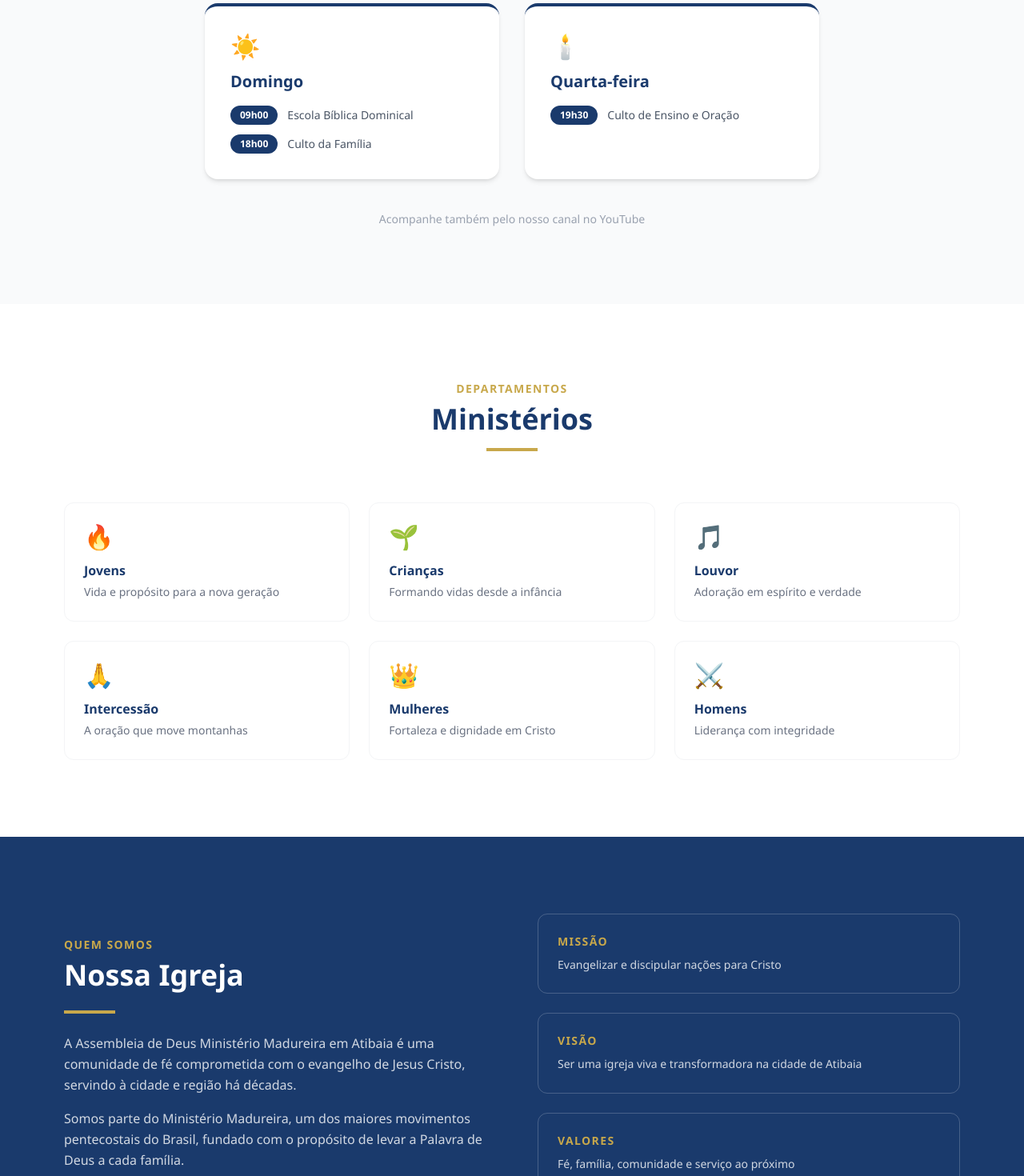
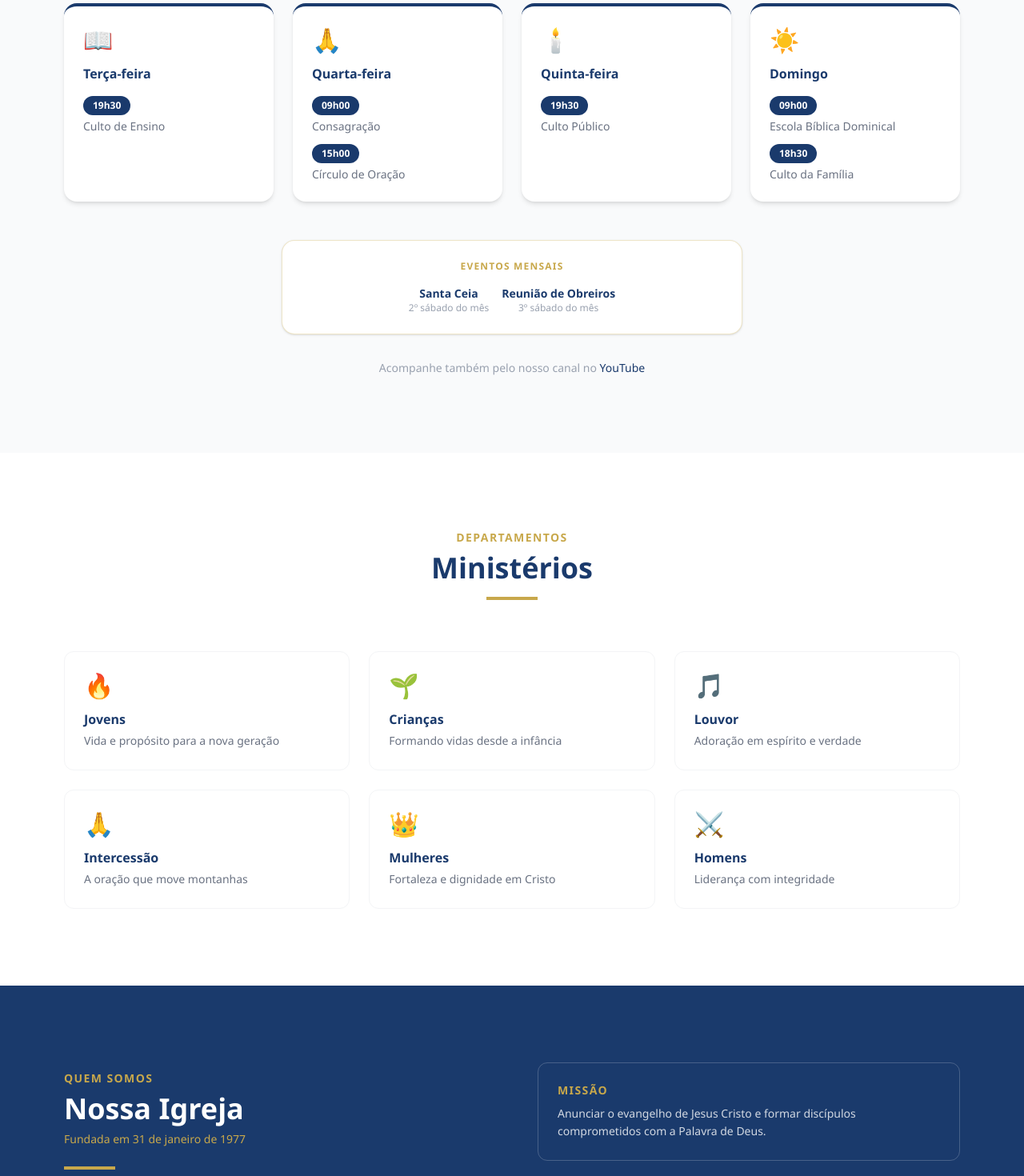
Before and after one commit to JrValerio/admadureira-atibaia, a Next.js app: page / in a window 1280 px wide. Shown: the part 1100-2570 px from the top of the page at 80% size. Built offline with nearby package versions, Linux system fonts and the light colour scheme.

Commit message:
feat: update institutional data, worship schedule, contact info and social links

```diff
--- a/src/app/layout.tsx
+++ b/src/app/layout.tsx
@@ -2,10 +2,11 @@ import type { Metadata } from "next";
 import "./globals.css";
 
 export const metadata: Metadata = {
-  title: "AD Madureira Atibaia | Assembleia de Deus",
+  title: "Assembleia de Deus Madureira | Campo de Atibaia",
   description:
-    "Igreja Assembleia de Deus Ministério Madureira – Campo de Atibaia. Praça Pio XII, 122 – Centro. Cultos aos domingos e quartas-feiras.",
-  keywords: "assembleia de deus, madureira, atibaia, igreja, culto, evangélica",
+    "Igreja Evangélica Assembleia de Deus Ministério Madureira – Campo de Atibaia/SP. Cultos às terças, quartas, quintas e domingos. Praça Pio XII, 122 – Centro.",
+  keywords:
+    "igreja em atibaia, assembleia de deus madureira, igreja evangélica atibaia, culto em atibaia, AD Madureira Atibaia",
 };
 
 export default function RootLayout({
--- a/src/components/Footer.tsx
+++ b/src/components/Footer.tsx
@@ -1,3 +1,42 @@
+const redes = [
+  {
+    nome: "Instagram",
+    href: "https://www.instagram.com/admadureira_atibaia/",
+    icon: (
+      <svg className="w-5 h-5" fill="currentColor" viewBox="0 0 24 24">
+        <path d="M12 2.163c3.204 0 3.584.012 4.85.07 3.252.148 4.771 1.691 4.919 4.919.058 1.265.069 1.645.069 4.849 0 3.205-.012 3.584-.069 4.849-.149 3.225-1.664 4.771-4.919 4.919-1.266.058-1.644.07-4.85.07-3.204 0-3.584-.012-4.849-.07-3.26-.149-4.771-1.699-4.919-4.92-.058-1.265-.07-1.644-.07-4.849 0-3.204.013-3.583.07-4.849.149-3.227 1.664-4.771 4.919-4.919 1.266-.057 1.645-.069 4.849-.069zm0-2.163c-3.259 0-3.667.014-4.947.072-4.358.2-6.78 2.618-6.98 6.98-.059 1.281-.073 1.689-.073 4.948 0 3.259.014 3.668.072 4.948.2 4.358 2.618 6.78 6.98 6.98 1.281.058 1.689.072 4.948.072 3.259 0 3.668-.014 4.948-.072 4.354-.2 6.782-2.618 6.979-6.98.059-1.28.073-1.689.073-4.948 0-3.259-.014-3.667-.072-4.947-.196-4.354-2.617-6.78-6.979-6.98-1.281-.059-1.69-.073-4.949-.073zm0 5.838c-3.403 0-6.162 2.759-6.162 6.162s2.759 6.163 6.162 6.163 6.162-2.759 6.162-6.163c0-3.403-2.759-6.162-6.162-6.162zm0 10.162c-2.209 0-4-1.79-4-4 0-2.209 1.791-4 4-4s4 1.791 4 4c0 2.21-1.791 4-4 4zm6.406-11.845c-.796 0-1.441.645-1.441 1.44s.645 1.44 1.441 1.44c.795 0 1.439-.645 1.439-1.44s-.644-1.44-1.439-1.44z" />
+      </svg>
+    ),
+  },
+  {
+    nome: "YouTube",
+    href: "https://www.youtube.com/@ADMadureiraAtibaia",
+    icon: (
+      <svg className="w-5 h-5" fill="currentColor" viewBox="0 0 24 24">
+        <path d="M23.498 6.186a3.016 3.016 0 0 0-2.122-2.136C19.505 3.545 12 3.545 12 3.545s-7.505 0-9.377.505A3.017 3.017 0 0 0 .502 6.186C0 8.07 0 12 0 12s0 3.93.502 5.814a3.016 3.016 0 0 0 2.122 2.136c1.871.505 9.376.505 9.376.505s7.505 0 9.377-.505a3.015 3.015 0 0 0 2.122-2.136C24 15.93 24 12 24 12s0-3.93-.502-5.814zM9.545 15.568V8.432L15.818 12l-6.273 3.568z" />
+      </svg>
+    ),
+  },
+  {
+    nome: "Facebook",
+    href: "https://www.facebook.com/ADMadureiraAtibaiaSede",
+    icon: (
+      <svg className="w-5 h-5" fill="currentColor" viewBox="0 0 24 24">
+        <path d="M24 12.073c0-6.627-5.373-12-12-12s-12 5.373-12 12c0 5.99 4.388 10.954 10.125 11.854v-8.385H7.078v-3.47h3.047V9.43c0-3.007 1.792-4.669 4.533-4.669 1.312 0 2.686.235 2.686.235v2.953H15.83c-1.491 0-1.956.925-1.956 1.874v2.25h3.328l-.532 3.47h-2.796v8.385C19.612 23.027 24 18.062 24 12.073z" />
+      </svg>
+    ),
+  },
+  {
+    nome: "Linktree",
+    href: "https://linktr.ee/admadureira_atibaia",
+    icon: (
+      <svg className="w-5 h-5" fill="currentColor" viewBox="0 0 24 24">
+        <path d="M7.953 15.066c-.08.163-.08.324-.08.486.08.517.528.89 1.052.89h6.15c.525 0 .972-.374 1.052-.89 0-.162 0-.323-.08-.486L13.554 9.5h2.59L12 2 7.856 9.5h2.59l-2.493 5.566zm8.047 3.982H8c-.553 0-1 .448-1 1s.447 1 1 1h8c.553 0 1-.448 1-1s-.447-1-1-1z" />
+      </svg>
+    ),
+  },
+];
+
 export default function Footer() {
   return (
     <footer className="bg-[#0f2347] text-white/70 py-10">
@@ -10,26 +49,45 @@ export default function Footer() {
           <p className="text-white font-semibold text-sm mb-1">
             Ministério Madureira
           </p>
-          <p className="text-white/60 text-sm">Campo de Atibaia</p>
+          <p className="text-white/60 text-sm mb-3">Campo de Atibaia – SP</p>
+          <p className="text-white/40 text-xs">CNPJ: 48.644.074/0001-97</p>
         </div>
 
         {/* Endereço */}
         <div>
           <h4 className="text-white font-semibold text-sm mb-2">Endereço</h4>
-          <p className="text-sm leading-relaxed">
-            Praça Pio XII, 122
-            <br />
-            Centro – Atibaia/SP
+          <p className="text-sm leading-relaxed mb-2">
+            Praça Pio XII, 122<br />
+            Centro – Atibaia/SP<br />
+            CEP 12940-160
           </p>
+          <a
+            href="https://wa.me/5511916116102"
+            target="_blank"
+            rel="noopener noreferrer"
+            className="text-sm hover:text-[#c8a84b] transition-colors"
+          >
+            (11) 91611-6102
+          </a>
         </div>
 
-        {/* Cultos */}
+        {/* Redes sociais */}
         <div>
-          <h4 className="text-white font-semibold text-sm mb-2">Cultos</h4>
-          <ul className="text-sm space-y-1">
-            <li>Domingo · 9h e 18h</li>
-            <li>Quarta · 19h30</li>
-          </ul>
+          <h4 className="text-white font-semibold text-sm mb-4">Redes Sociais</h4>
+          <div className="flex flex-wrap gap-3">
+            {redes.map((rede) => (
+              <a
+                key={rede.nome}
+                href={rede.href}
+                target="_blank"
+                rel="noopener noreferrer"
+                aria-label={rede.nome}
+                className="w-9 h-9 rounded-full bg-white/10 hover:bg-[#c8a84b] flex items-center justify-center transition-colors duration-200"
+              >
+                {rede.icon}
+              </a>
+            ))}
+          </div>
         </div>
       </div>
 
--- a/src/sections/Contato.tsx
+++ b/src/sections/Contato.tsx
@@ -27,8 +27,28 @@ export default function Contato() {
                 <h4 className="font-semibold text-[#1a3a6c] mb-1">Endereço</h4>
                 <p className="text-gray-600 text-sm leading-relaxed">
                   Praça Pio XII, 122<br />
-                  Centro – Atibaia/SP
+                  Centro – Atibaia/SP<br />
+                  CEP 12940-160
                 </p>
+              </div>
+            </div>
+
+            <div className="flex items-start gap-4">
+              <div className="w-10 h-10 rounded-full bg-[#1a3a6c] flex items-center justify-center shrink-0">
+                <svg className="w-5 h-5 text-white" fill="none" stroke="currentColor" viewBox="0 0 24 24">
+                  <path strokeLinecap="round" strokeLinejoin="round" strokeWidth={2} d="M3 5a2 2 0 012-2h3.28a1 1 0 01.948.684l1.498 4.493a1 1 0 01-.502 1.21l-2.257 1.13a11.042 11.042 0 005.516 5.516l1.13-2.257a1 1 0 011.21-.502l4.493 1.498a1 1 0 01.684.949V19a2 2 0 01-2 2h-1C9.716 21 3 14.284 3 6V5z" />
+                </svg>
+              </div>
+              <div>
+                <h4 className="font-semibold text-[#1a3a6c] mb-1">Telefone / WhatsApp</h4>
+                <a
+                  href="https://wa.me/5511916116102"
+                  target="_blank"
+                  rel="noopener noreferrer"
+                  className="text-gray-600 text-sm hover:text-[#1a3a6c] transition-colors"
+                >
+                  (11) 91611-6102
+                </a>
               </div>
             </div>
 
@@ -41,24 +61,26 @@ export default function Contato() {
               <div>
                 <h4 className="font-semibold text-[#1a3a6c] mb-1">Horários</h4>
                 <ul className="text-gray-600 text-sm space-y-1">
-                  <li>Domingo · 9h00 – Escola Bíblica</li>
-                  <li>Domingo · 18h00 – Culto da Família</li>
-                  <li>Quarta · 19h30 – Culto de Ensino</li>
+                  <li>Terça · 19h30 – Culto de Ensino</li>
+                  <li>Quarta · 09h00 – Consagração</li>
+                  <li>Quarta · 15h00 – Círculo de Oração</li>
+                  <li>Quinta · 19h30 – Culto Público</li>
+                  <li>Domingo · 09h00 – Escola Bíblica</li>
+                  <li>Domingo · 18h30 – Culto da Família</li>
                 </ul>
               </div>
             </div>
           </div>
 
           {/* Mapa embed */}
-          <div className="rounded-2xl overflow-hidden shadow-md h-72 bg-gray-200">
+          <div className="rounded-2xl overflow-hidden shadow-md h-80 bg-gray-200">
             <iframe
               title="Localização AD Madureira Atibaia"
-              src="https://www.google.com/maps/embed?pb=!1m18!1m12!1m3!1d3664.3!2d-46.5!3d-23.1!2m3!1f0!2f0!3f0!3m2!1i1024!2i768!4f13.1!3m3!1m2!1s0x94cef8!2sPra%C3%A7a%20Pio%20XII%2C%20122%20-%20Centro%2C%20Atibaia%20-%20SP!5e0!3m2!1spt-BR!2sbr!4v1"
+              src="https://www.google.com/maps/embed?pb=!1m18!1m12!1m3!1d3664.3!2d-46.5567!3d-23.1171!2m3!1f0!2f0!3f0!3m2!1i1024!2i768!4f13.1!3m3!1m2!1s0x94cef8a6b1234567%3A0x1234567890abcdef!2sPra%C3%A7a%20Pio%20XII%2C%20122%20-%20Centro%2C%20Atibaia%20-%20SP%2C%2012940-160!5e0!3m2!1spt-BR!2sbr!4v1"
               width="100%"
               height="100%"
-              style={{ border: 0 }}
+              className="border-0"
               allowFullScreen
-              loading="lazy"
               referrerPolicy="no-referrer-when-downgrade"
             />
           </div>
--- a/src/sections/Cultos.tsx
+++ b/src/sections/Cultos.tsx
@@ -1,17 +1,35 @@
 const cultos = [
   {
-    dia: "Domingo",
-    horarios: [
-      { hora: "09h00", nome: "Escola Bíblica Dominical" },
-      { hora: "18h00", nome: "Culto da Família" },
-    ],
-    icone: "☀️",
+    dia: "Terça-feira",
+    icone: "📖",
+    horarios: [{ hora: "19h30", nome: "Culto de Ensino" }],
   },
   {
     dia: "Quarta-feira",
-    horarios: [{ hora: "19h30", nome: "Culto de Ensino e Oração" }],
+    icone: "🙏",
+    horarios: [
+      { hora: "09h00", nome: "Consagração" },
+      { hora: "15h00", nome: "Círculo de Oração" },
+    ],
+  },
+  {
+    dia: "Quinta-feira",
     icone: "🕯️",
+    horarios: [{ hora: "19h30", nome: "Culto Público" }],
   },
+  {
+    dia: "Domingo",
+    icone: "☀️",
+    horarios: [
+      { hora: "09h00", nome: "Escola Bíblica Dominical" },
+      { hora: "18h30", nome: "Culto da Família" },
+    ],
+  },
+];
+
+const eventosEspeciais = [
+  { nome: "Santa Ceia", detalhe: "2º sábado do mês" },
+  { nome: "Reunião de Obreiros", detalhe: "3º sábado do mês" },
 ];
 
 export default function Cultos() {
@@ -29,26 +47,24 @@ export default function Cultos() {
           <div className="w-16 h-1 bg-[#c8a84b] mx-auto mt-4" />
         </div>
 
-        {/* Cards de culto */}
-        <div className="grid grid-cols-1 md:grid-cols-2 gap-8 max-w-3xl mx-auto">
+        {/* Grid de cultos */}
+        <div className="grid grid-cols-1 sm:grid-cols-2 lg:grid-cols-4 gap-6 mb-12">
           {cultos.map((culto) => (
             <div
               key={culto.dia}
-              className="bg-white rounded-2xl shadow-md p-8 border-t-4 border-[#1a3a6c] hover:shadow-lg transition-shadow"
+              className="bg-white rounded-2xl shadow-md p-6 border-t-4 border-[#1a3a6c] hover:shadow-lg transition-shadow"
             >
               <div className="text-3xl mb-3">{culto.icone}</div>
-              <h3 className="text-[#1a3a6c] font-bold text-xl mb-4">
+              <h3 className="text-[#1a3a6c] font-bold text-base mb-4">
                 {culto.dia}
               </h3>
               <ul className="space-y-3">
                 {culto.horarios.map((h) => (
-                  <li key={h.hora} className="flex items-start gap-3">
-                    <span className="bg-[#1a3a6c] text-white text-xs font-bold px-3 py-1 rounded-full whitespace-nowrap">
+                  <li key={h.hora} className="flex flex-col gap-1">
+                    <span className="bg-[#1a3a6c] text-white text-xs font-bold px-3 py-1 rounded-full self-start">
                       {h.hora}
                     </span>
-                    <span className="text-gray-600 text-sm pt-0.5">
-                      {h.nome}
-                    </span>
+                    <span className="text-gray-500 text-sm">{h.nome}</span>
                   </li>
                 ))}
               </ul>
@@ -56,9 +72,31 @@ export default function Cultos() {
           ))}
         </div>
 
-        {/* Nota sobre transmissão */}
-        <p className="text-center text-gray-400 text-sm mt-10">
-          Acompanhe também pelo nosso canal no YouTube
+        {/* Eventos especiais */}
+        <div className="bg-white rounded-2xl shadow-sm border border-[#c8a84b]/30 p-6 max-w-xl mx-auto text-center">
+          <p className="text-[#c8a84b] text-xs font-semibold tracking-widest uppercase mb-4">
+            Eventos Mensais
+          </p>
+          <div className="flex flex-col sm:flex-row gap-4 justify-center">
+            {eventosEspeciais.map((e) => (
+              <div key={e.nome}>
+                <p className="text-[#1a3a6c] font-semibold text-sm">{e.nome}</p>
+                <p className="text-gray-400 text-xs">{e.detalhe}</p>
+              </div>
+            ))}
+          </div>
+        </div>
+
+        <p className="text-center text-gray-400 text-sm mt-8">
+          Acompanhe também pelo nosso canal no{" "}
+          <a
+            href="https://www.youtube.com/@ADMadureiraAtibaia"
+            target="_blank"
+            rel="noopener noreferrer"
+            className="text-[#1a3a6c] hover:underline font-medium"
+          >
+            YouTube
+          </a>
         </p>
       </div>
     </section>
--- a/src/sections/Sobre.tsx
+++ b/src/sections/Sobre.tsx
@@ -1,35 +1,51 @@
+const valores = [
+  {
+    titulo: "Missão",
+    texto:
+      "Anunciar o evangelho de Jesus Cristo e formar discípulos comprometidos com a Palavra de Deus.",
+  },
+  {
+    titulo: "Visão",
+    texto:
+      "Ser uma igreja relevante para a cidade de Atibaia, impactando vidas por meio do amor, da fé e do serviço cristão.",
+  },
+  {
+    titulo: "Valores",
+    texto:
+      "Fé na Palavra de Deus, família, comunhão, evangelização e serviço ao próximo.",
+  },
+];
+
 export default function Sobre() {
   return (
     <section id="sobre" className="py-24 bg-[#1a3a6c] text-white">
       <div className="max-w-6xl mx-auto px-4 grid grid-cols-1 md:grid-cols-2 gap-16 items-center">
-        {/* Texto */}
+        {/* Texto institucional */}
         <div>
           <p className="text-[#c8a84b] text-sm font-semibold tracking-widest uppercase mb-2">
             Quem somos
           </p>
-          <h2 className="text-3xl md:text-4xl font-bold mb-6">
-            Nossa Igreja
-          </h2>
+          <h2 className="text-3xl md:text-4xl font-bold mb-2">Nossa Igreja</h2>
+          <p className="text-[#c8a84b] text-sm mb-6">Fundada em 31 de janeiro de 1977</p>
           <div className="w-16 h-1 bg-[#c8a84b] mb-6" />
           <p className="text-white/80 text-base leading-relaxed mb-4">
-            A Assembleia de Deus Ministério Madureira em Atibaia é uma comunidade
-            de fé comprometida com o evangelho de Jesus Cristo, servindo à cidade
-            e região há décadas.
+            A Igreja Evangélica Assembleia de Deus Ministério Madureira – Campo
+            de Atibaia é uma comunidade cristã comprometida com a pregação do
+            evangelho de Jesus Cristo, com a edificação espiritual das famílias
+            e com o serviço à sociedade.
           </p>
           <p className="text-white/80 text-base leading-relaxed">
+            Fundada em 31 de janeiro de 1977, a igreja tem sido um instrumento
+            de fé, esperança e transformação na cidade de Atibaia e região.
             Somos parte do Ministério Madureira, um dos maiores movimentos
-            pentecostais do Brasil, fundado com o propósito de levar a Palavra
-            de Deus a cada família.
+            pentecostais do Brasil, dedicado à evangelização, discipulado e ação
+            social.
           </p>
         </div>
 
-        {/* Valores */}
+        {/* Cards de missão/visão/valores */}
         <div className="grid grid-cols-1 gap-6">
-          {[
-            { titulo: "Missão", texto: "Evangelizar e discipular nações para Cristo" },
-            { titulo: "Visão", texto: "Ser uma igreja viva e transformadora na cidade de Atibaia" },
-            { titulo: "Valores", texto: "Fé, família, comunidade e serviço ao próximo" },
-          ].map((item) => (
+          {valores.map((item) => (
             <div
               key={item.titulo}
               className="border border-white/20 rounded-xl p-6 hover:border-[#c8a84b] transition-colors"
@@ -37,7 +53,9 @@ export default function Sobre() {
               <h3 className="text-[#c8a84b] font-bold text-sm tracking-widest uppercase mb-2">
                 {item.titulo}
               </h3>
-              <p className="text-white/80 text-sm leading-relaxed">{item.texto}</p>
+              <p className="text-white/80 text-sm leading-relaxed">
+                {item.texto}
+              </p>
             </div>
           ))}
         </div>
```
